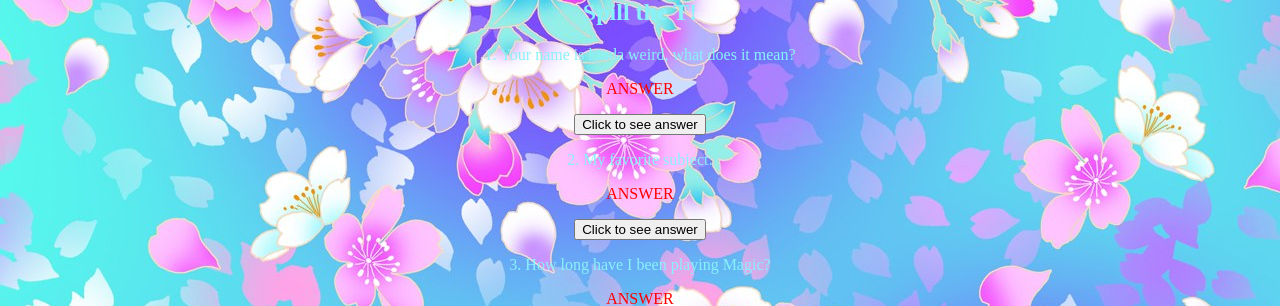
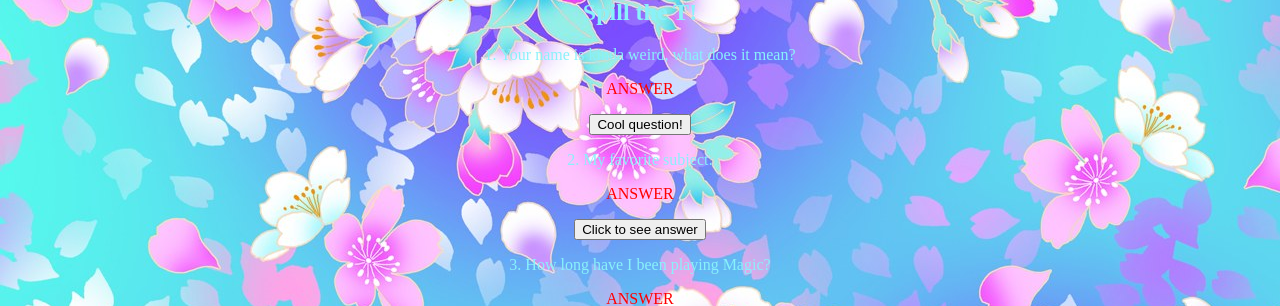
Before and after one commit to caryljorosco/APC_webprog_mi153_test_repo_ccorosco, a PHP site: the page made by exercise6/CodeIgniter/application/views/news/index.php in a window 1280 px wide. Shown: the part 338-644 px from the top of the page. Run offline with PHP 8.4, Linux system fonts and the light colour scheme; the template is opened without the code that fills it, so the values that code supplies are empty.

Commit message:
edited code

```diff
--- a/exercise6/CodeIgniter/application/views/news/index.php
+++ b/exercise6/CodeIgniter/application/views/news/index.php
@@ -73,7 +73,7 @@
 				ANSWER
 			</p>
 
-			<button type="button" onclick="document.getElementById('demo1').innerHTML = 'Caryl means strong and Johanan means God-given.'">Click to see answer</button>
+			<button type="button" onclick="document.getElementById('demo1').innerHTML = 'Caryl means strong and Johanan means God-given.'">Cool question!</button>
 
 			<p>
 				2. My favorite subject:
```
